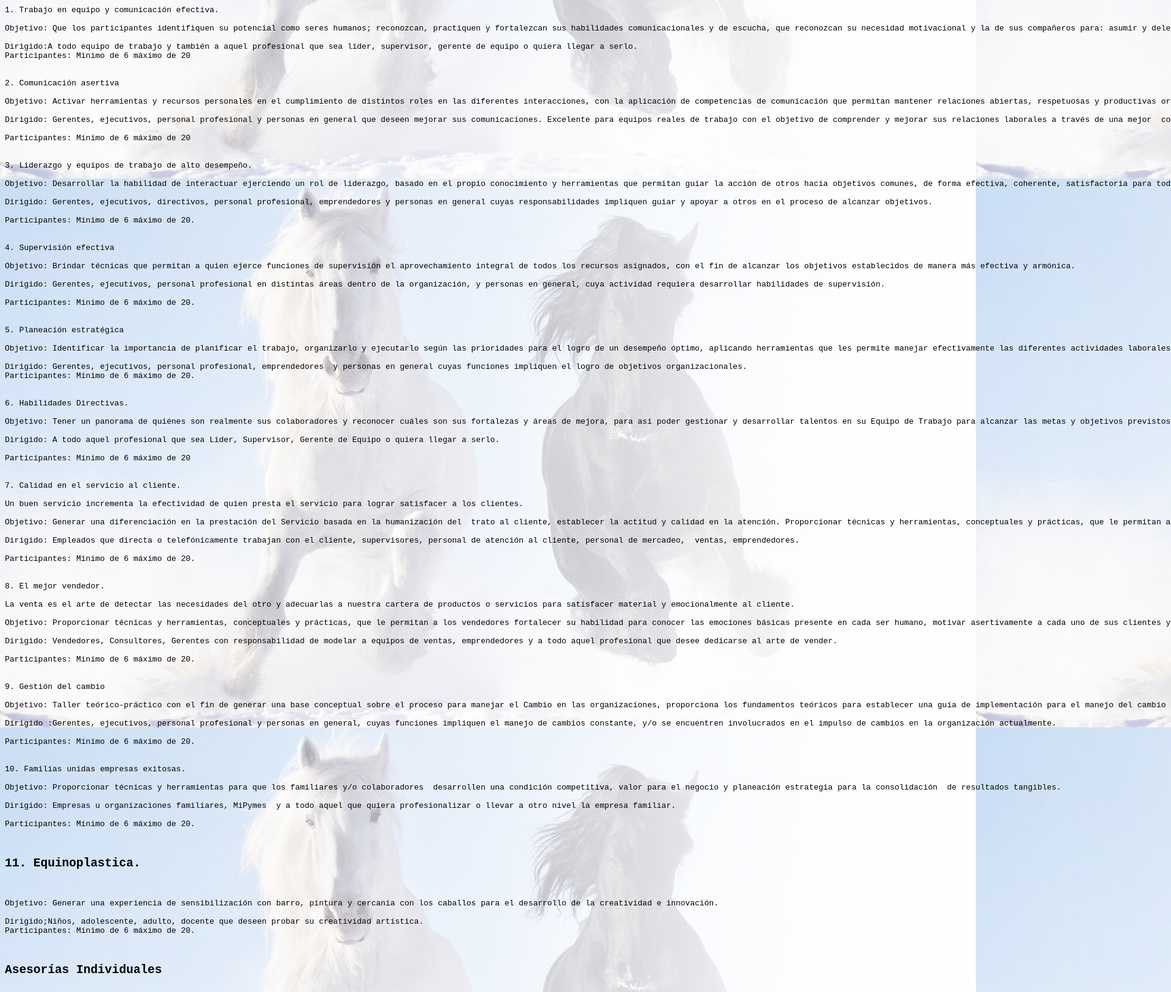
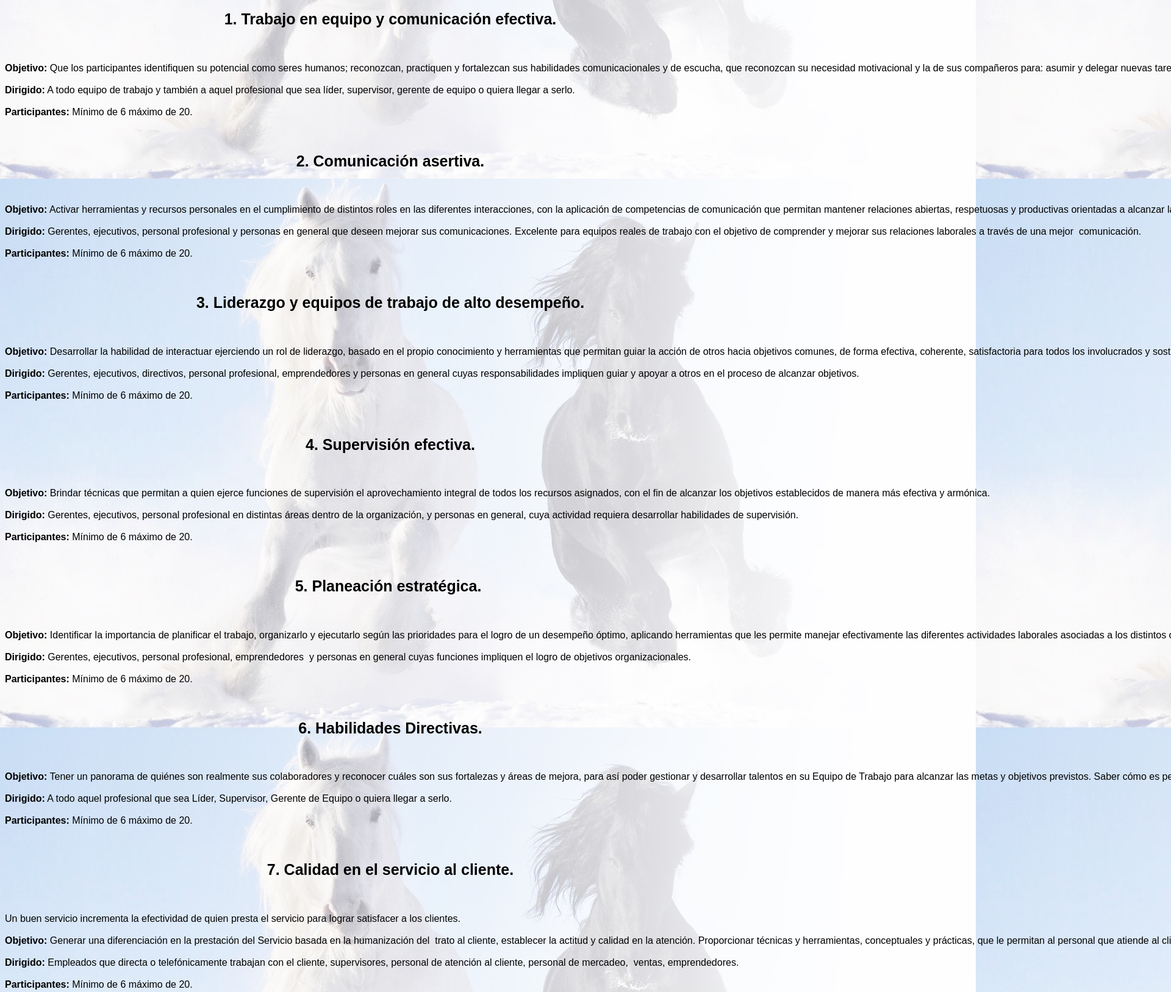
Before and after one commit to CHNCH/equusemotiondummy, a plain HTML site: page site/talleres.html in a window 1280 px wide. Shown: the part 607-2234 px from the top of the page at 61% size, 1920 px wide, since content can reach past the window. Drawn offline with Linux system fonts and the light colour scheme.

Commit message:
v. 1.7.1

```diff
--- a/site/style.css
+++ b/site/style.css
@@ -22,9 +22,18 @@ li a:link, li a:visited {
 
 }
 
+pre {
+	font-family: arial;
+}
+
 .taller {
 	font-weight: bold;
-	color: red;
+	text-align: center;
+	font-size: 25px;
+}
+
+section > span {
+	font-weight: bold;
 }
 li a:hover, li a:active, .link:hover, .link:active {
 	color: green;
@@ -80,8 +89,8 @@ footer {
 	color: blue;
 }
 
-	div {
-		font-family: arial;
+div {
+	font-family: arial;
 }
 
 li {
--- a/site/talleres.html
+++ b/site/talleres.html
@@ -1,14 +1,13 @@
 <!DOCTYPE html>
 <html lang="es">
 <head>
-	<a name="top"></a>
 	<meta charset="utf-8">
 	<link rel="stylesheet" type="text/css" href="style.css">
 	<header>
-		<a class="nav" href="homepage.html" title="Página Principal">Página Principal</a>&nbsp;<a class="nav" href="serviciosdecapacitacionempresarial.html" title="Servicios de Capacitación Empresarial">Servicios De Capacitación Empresarial</a>&nbsp;<a class="nav" href="talleres.html" title="Talleres">Talleres</a>&nbsp;<a class="nav" href="acercade.html" title="Acerca De Nosotros">Acerca De Nosotros</a>
+		<a id="top" class="nav" href="homepage.html" title="Página Principal">Página&nbsp;Principal</a>&nbsp;<a class="nav" href="serviciosdecapacitacionempresarial.html" title="Servicios de Capacitación Empresarial">Servicios&nbsp;De&nbsp;Capacitación&nbsp;Empresarial</a>&nbsp;<a class="nav" href="talleres.html" title="Talleres">Talleres</a>&nbsp;<a class="nav" href="acercade.html" title="Acerca De Nosotros">Acerca&nbsp;De&nbsp;Nosotros</a>
 	</header>
 	<h3></h3>
-	<img src="Equuz Emotion logo.png" width="275" height="150"><!--<h1 id="Equuz">Equuz</h1> <h1 id="Emotion">E'motion</h1>-->
+	<img src="EquuzEmotionlogo.png" width="275" height="150" alt="Logo de equuz emotion"><!--<h1 id="Equuz">Equuz</h1> <h1 id="Emotion">E'motion</h1>-->
 	<h3 id="slogan">"AL GALOPE DEL ÉXITO"</h3>
 	<title>Talleres 2016</title>
 	<h1>Talleres 2016</h1>
@@ -33,114 +32,117 @@
 </ul>
 <a class="link" href="#section13"><div>CONDICIONES DE CONTRATACIÓN</div></a>
 
-<pre><section id="section1">1. Trabajo en equipo y comunicación efectiva.
+<pre><section id="section1"><h2 class="taller">1. Trabajo en equipo y comunicación efectiva.</h2>
 
-Objetivo: Que los participantes identifiquen su potencial como seres humanos; reconozcan, practiquen y fortalezcan sus habilidades comunicacionales y de escucha, que reconozcan su necesidad motivacional y la de sus compañeros para: asumir y delegar nuevas tareas, establecer y realizar seguimientos, así como también administrar eficazmente su tiempo disfrutando de la consecución de las metas u objetivos organizacionales realmente en equipo.
+<span>Objetivo:</span> Que los participantes identifiquen su potencial como seres humanos; reconozcan, practiquen y fortalezcan sus habilidades comunicacionales y de escucha, que reconozcan su necesidad motivacional y la de sus compañeros para: asumir y delegar nuevas tareas, establecer y realizar seguimientos, así como también administrar eficazmente su tiempo disfrutando de la consecución de las metas u objetivos organizacionales realmente en equipo.
 
-Dirigido:A todo equipo de trabajo y también a aquel profesional que sea líder, supervisor, gerente de equipo o quiera llegar a serlo.
-Participantes: Mínimo de 6 máximo de 20
+<span>Dirigido:</span> A todo equipo de trabajo y también a aquel profesional que sea líder, supervisor, gerente de equipo o quiera llegar a serlo.
+
+<span>Participantes:</span> Mínimo de 6 máximo de 20.
 </section>
 
-<section id="section2">2. Comunicación asertiva
+<section id="section2"><h2 class="taller">2. Comunicación asertiva.</h2>
 
-Objetivo: Activar herramientas y recursos personales en el cumplimiento de distintos roles en las diferentes interacciones, con la aplicación de competencias de comunicación que permitan mantener relaciones abiertas, respetuosas y productivas orientadas a alcanzar las metas organizacionales.
+<span>Objetivo:</span> Activar herramientas y recursos personales en el cumplimiento de distintos roles en las diferentes interacciones, con la aplicación de competencias de comunicación que permitan mantener relaciones abiertas, respetuosas y productivas orientadas a alcanzar las metas organizacionales.
 
-Dirigido: Gerentes, ejecutivos, personal profesional y personas en general que deseen mejorar sus comunicaciones. Excelente para equipos reales de trabajo con el objetivo de comprender y mejorar sus relaciones laborales a través de una mejor  comunicación.
+<span>Dirigido:</span> Gerentes, ejecutivos, personal profesional y personas en general que deseen mejorar sus comunicaciones. Excelente para equipos reales de trabajo con el objetivo de comprender y mejorar sus relaciones laborales a través de una mejor  comunicación.
 
-Participantes: Mínimo de 6 máximo de 20
+<span>Participantes:</span> Mínimo de 6 máximo de 20.
 </section>
 
-<section id="section3">3. Liderazgo y equipos de trabajo de alto desempeño.
+<section id="section3"><h2 class="taller">3. Liderazgo y equipos de trabajo de alto desempeño.</h2>
 
-Objetivo: Desarrollar la habilidad de interactuar ejerciendo un rol de liderazgo, basado en el propio conocimiento y herramientas que permitan guiar la acción de otros hacia objetivos comunes, de forma efectiva, coherente, satisfactoria para todos los involucrados y sostenible en el tiempo.
+<span>Objetivo:</span> Desarrollar la habilidad de interactuar ejerciendo un rol de liderazgo, basado en el propio conocimiento y herramientas que permitan guiar la acción de otros hacia objetivos comunes, de forma efectiva, coherente, satisfactoria para todos los involucrados y sostenible en el tiempo.
 
-Dirigido: Gerentes, ejecutivos, directivos, personal profesional, emprendedores y personas en general cuyas responsabilidades impliquen guiar y apoyar a otros en el proceso de alcanzar objetivos.
+<span>Dirigido:</span> Gerentes, ejecutivos, directivos, personal profesional, emprendedores y personas en general cuyas responsabilidades impliquen guiar y apoyar a otros en el proceso de alcanzar objetivos.
 
-Participantes: Mínimo de 6 máximo de 20.
+<span>Participantes:</span> Mínimo de 6 máximo de 20.
 </section>
 
-<section id="section4">4. Supervisión efectiva
+<section id="section4"><h2 class="taller">4. Supervisión efectiva.</h2>
 
-Objetivo: Brindar técnicas que permitan a quien ejerce funciones de supervisión el aprovechamiento integral de todos los recursos asignados, con el fin de alcanzar los objetivos establecidos de manera más efectiva y armónica.
+<span>Objetivo:</span> Brindar técnicas que permitan a quien ejerce funciones de supervisión el aprovechamiento integral de todos los recursos asignados, con el fin de alcanzar los objetivos establecidos de manera más efectiva y armónica.
 
-Dirigido: Gerentes, ejecutivos, personal profesional en distintas áreas dentro de la organización, y personas en general, cuya actividad requiera desarrollar habilidades de supervisión.
+<span>Dirigido:</span> Gerentes, ejecutivos, personal profesional en distintas áreas dentro de la organización, y personas en general, cuya actividad requiera desarrollar habilidades de supervisión.
 
-Participantes: Mínimo de 6 máximo de 20.
+<span>Participantes:</span> Mínimo de 6 máximo de 20.
 </section>
 
-<section id="section5">5. Planeación estratégica
+<section id="section5"><h2 class="taller">5. Planeación estratégica. </h2>
 
-Objetivo: Identificar la importancia de planificar el trabajo, organizarlo y ejecutarlo según las prioridades para el logro de un desempeño óptimo, aplicando herramientas que les permite manejar efectivamente las diferentes actividades laborales asociadas a los distintos objetivos y proyectos a alcanzar.
+<span>Objetivo:</span> Identificar la importancia de planificar el trabajo, organizarlo y ejecutarlo según las prioridades para el logro de un desempeño óptimo, aplicando herramientas que les permite manejar efectivamente las diferentes actividades laborales asociadas a los distintos objetivos y proyectos a alcanzar.
 
-Dirigido: Gerentes, ejecutivos, personal profesional, emprendedores  y personas en general cuyas funciones impliquen el logro de objetivos organizacionales.
-Participantes: Mínimo de 6 máximo de 20.
+<span>Dirigido:</span> Gerentes, ejecutivos, personal profesional, emprendedores  y personas en general cuyas funciones impliquen el logro de objetivos organizacionales.
+
+<span>Participantes:</span> Mínimo de 6 máximo de 20.
 </section>
 
-<section id="section6">6. Habilidades Directivas.
+<section id="section6"><h2 class="taller">6. Habilidades Directivas.</h2>
 
-Objetivo: Tener un panorama de quiénes son realmente sus colaboradores y reconocer cuáles son sus fortalezas y áreas de mejora, para así poder gestionar y desarrollar talentos en su Equipo de Trabajo para alcanzar las metas y objetivos previstos. Saber cómo es percibido tanto a nivel personal como profesional. Conocer cómo le afecta los juicios de valor en él y en sus colaboradores.
+<span>Objetivo:</span> Tener un panorama de quiénes son realmente sus colaboradores y reconocer cuáles son sus fortalezas y áreas de mejora, para así poder gestionar y desarrollar talentos en su Equipo de Trabajo para alcanzar las metas y objetivos previstos. Saber cómo es percibido tanto a nivel personal como profesional. Conocer cómo le afecta los juicios de valor en él y en sus colaboradores.
 
-Dirigido: A todo aquel profesional que sea Líder, Supervisor, Gerente de Equipo o quiera llegar a serlo.
+<span>Dirigido:</span> A todo aquel profesional que sea Líder, Supervisor, Gerente de Equipo o quiera llegar a serlo.
 
-Participantes: Mínimo de 6 máximo de 20
+<span>Participantes:</span> Mínimo de 6 máximo de 20.
 </section>
 
-<section id="section7">7. Calidad en el servicio al cliente.
+<section id="section7"><h2 class="taller">7. Calidad en el servicio al cliente.</h2>
 
 Un buen servicio incrementa la efectividad de quien presta el servicio para lograr satisfacer a los clientes.
 
-Objetivo: Generar una diferenciación en la prestación del Servicio basada en la humanización del  trato al cliente, establecer la actitud y calidad en la atención. Proporcionar técnicas y herramientas, conceptuales y prácticas, que le permitan al personal que atiende al cliente fortalecer su habilidad para comunicarse, escuchar, tratar y satisfacer adecuadamente a los clientes.
+<span>Objetivo:</span> Generar una diferenciación en la prestación del Servicio basada en la humanización del  trato al cliente, establecer la actitud y calidad en la atención. Proporcionar técnicas y herramientas, conceptuales y prácticas, que le permitan al personal que atiende al cliente fortalecer su habilidad para comunicarse, escuchar, tratar y satisfacer adecuadamente a los clientes.
 
-Dirigido: Empleados que directa o telefónicamente trabajan con el cliente, supervisores, personal de atención al cliente, personal de mercadeo,  ventas, emprendedores.
+<span>Dirigido:</span> Empleados que directa o telefónicamente trabajan con el cliente, supervisores, personal de atención al cliente, personal de mercadeo,  ventas, emprendedores.
 
-Participantes: Mínimo de 6 máximo de 20.
+<span>Participantes:</span> Mínimo de 6 máximo de 20.
 </section>
 
-<section id="section8">8. El mejor vendedor.
+<section id="section8"><h2 class="taller">8. El mejor vendedor.</h2>
 
 La venta es el arte de detectar las necesidades del otro y adecuarlas a nuestra cartera de productos o servicios para satisfacer material y emocionalmente al cliente.
 
-Objetivo: Proporcionar técnicas y herramientas, conceptuales y prácticas, que le permitan a los vendedores fortalecer su habilidad para conocer las emociones básicas presente en cada ser humano, motivar asertivamente a cada uno de sus clientes y en consecuencia asesorarlos de manera única y personas.
+<span>Objetivo:</span> Proporcionar técnicas y herramientas, conceptuales y prácticas, que le permitan a los vendedores fortalecer su habilidad para conocer las emociones básicas presente en cada ser humano, motivar asertivamente a cada uno de sus clientes y en consecuencia asesorarlos de manera única y personas.
 
-Dirigido: Vendedores, Consultores, Gerentes con responsabilidad de modelar a equipos de ventas, emprendedores y a todo aquel profesional que desee dedicarse al arte de vender.
+<span>Dirigido:</span> Vendedores, Consultores, Gerentes con responsabilidad de modelar a equipos de ventas, emprendedores y a todo aquel profesional que desee dedicarse al arte de vender.
 
-Participantes: Mínimo de 6 máximo de 20.
+<span>Participantes:</span> Mínimo de 6 máximo de 20.
 </section>
 
-<section id="section9">9. Gestión del cambio
+<section id="section9"><h2 class="taller">9. Gestión del cambio</h2>
 
-Objetivo: Taller teórico-práctico con el fin de generar una base conceptual sobre el proceso para manejar el Cambio en las organizaciones, proporciona los fundamentos teóricos para establecer una guía de implementación para el manejo del cambio en las diferentes organizaciones.
+<span>Objetivo:</span> Taller teórico-práctico con el fin de generar una base conceptual sobre el proceso para manejar el Cambio en las organizaciones, proporciona los fundamentos teóricos para establecer una guía de implementación para el manejo del cambio en las diferentes organizaciones.
 
-Dirigido :Gerentes, ejecutivos, personal profesional y personas en general, cuyas funciones impliquen el manejo de cambios constante, y/o se encuentren involucrados en el impulso de cambios en la organización actualmente.
+<span>Dirigido:</span> Gerentes, ejecutivos, personal profesional y personas en general, cuyas funciones impliquen el manejo de cambios constante, y/o se encuentren involucrados en el impulso de cambios en la organización actualmente.
 
-Participantes: Mínimo de 6 máximo de 20.
+<span>Participantes:</span> Mínimo de 6 máximo de 20.
 </section>
 
-<section id="section10">10. Familias unidas empresas exitosas.
+<section id="section10"><h2 class="taller">10. Familias unidas empresas exitosas.</h2>
 
-Objetivo: Proporcionar técnicas y herramientas para que los familiares y/o colaboradores  desarrollen una condición competitiva, valor para el negocio y planeación estrategia para la consolidación  de resultados tangibles.
+<span>Objetivo:</span> Proporcionar técnicas y herramientas para que los familiares y/o colaboradores  desarrollen una condición competitiva, valor para el negocio y planeación estrategia para la consolidación  de resultados tangibles.
 
-Dirigido: Empresas u organizaciones familiares, MiPymes  y a todo aquel que quiera profesionalizar o llevar a otro nivel la empresa familiar.
+<span>Dirigido:</span> Empresas u organizaciones familiares, MiPymes  y a todo aquel que quiera profesionalizar o llevar a otro nivel la empresa familiar.
 
-Participantes: Mínimo de 6 máximo de 20.
+<span>Participantes:</span> Mínimo de 6 máximo de 20.
 </section>
 
-<section id="section11"><h2>11. Equinoplastica.</h2>
+<section id="section11"><h2 class="taller">11. Equinoplastica.</h2>
 
-Objetivo: Generar una experiencia de sensibilización con barro, pintura y cercanía con los caballos para el desarrollo de la creatividad e innovación.
+<span>Objetivo:</span> Generar una experiencia de sensibilización con barro, pintura y cercanía con los caballos para el desarrollo de la creatividad e innovación.
 
-Dirigido;Niños, adolescente, adulto, docente que deseen probar su creatividad artística.
-Participantes: Mínimo de 6 máximo de 20.
+<span>Dirigido:</span> Niños, adolescente, adulto, docente que deseen probar su creatividad artística.
+
+<span>Participantes:</span> Mínimo de 6 máximo de 20.
 </section>
 
-<section id="section12"><h2>Asesorías Individuales</h2>
+<section id="section12"><h2 class="taller">Asesorías Individuales</h2>
 
 Ofrecemos  también la posibilidad de Asesorías Individuales, a través de las cuales se busca que el participante pueda conocer por sí mismo que es lo que realmente le impide alcanzar sus metas personales y/o profesionales, se guía a la persona para que realice acciones que le permitan alcanzar sus metas se apoya para que fortalezca habilidades, desarrolle competencias necesarias para alcanzar logros personales y/o profesionales.
 
 La solicitud de la asesoría puede provenir del interés de la organización para ofrecer el apoyo a alguno de sus miembros o por un interés personal de un individuo, bien para desarrollar aspectos laborales o personales; siempre es quien recibe el servicio  quien establece el contacto con el  profesional para iniciar las sesiones, y a partir de ese momento se trabaja en función de un plan acordado.
 </section>
 
-<section id="section13"><h2>CONDICIONES DE CONTRATACIÓN</h2>
+<section id="section13"><h2 class="taller">CONDICIONES DE CONTRATACIÓN</h2>
 El costo  incluye Impuestos.
 60% de anticipo no reembolsable al confirmar las fechas, 40% restante a más tardar el jueves anterior a la fecha de inicio de cada taller.
 En caso de cancelación o postergación de fechas equivale al 60% del total por fecha no tomada.
@@ -152,7 +154,7 @@ La empresa cliente comprende y acepta como suyo el riesgo físico al que somete
 <h1></h1>
 <footer>Zapotlán No. 512 Col. San Cayetano Cd. Guzmán, Jalisco
 	<div>¡Visitanos en facebook!: <div>
-	<img src="Facebook icon.ico" width="20" height="20" alt="Equuz Emotion en facebook">
+	<img src="facebookicon.png" width="20" height="20" alt="Equuz Emotion en facebook">
 	<a class="facebook" href="https://www.facebook.com/Centrodeequinoterapiaequuzemotion/" target="_blank" title="Equuz Emotion facebook">Centroequinoterapiaequuz</a><span>--</span>
 	<span><a class="facebook" href="https://www.facebook.com/Centrodeequinoterapiaequuzemotion/" target="_blank" title="Equuz Emotion facebook"> Equuz Emotion</a></span>
 	<h2></h2>
```
Also changed, not shown: site/acercade.html (+24 -31 lines), site/homepage.html (+3 -4 lines), site/serviciosdecapacitacionempresarial.html (+19 -17 lines), site/EquuzEmotionlogo.png (renamed from site/Equuz Emotion logo.png), site/EquuzEmotionlogo2.jpg (renamed from site/Equuz Emotion logo2.jpg), site/Facebook icon.ico (deleted), site/facebookicon.png (added).
